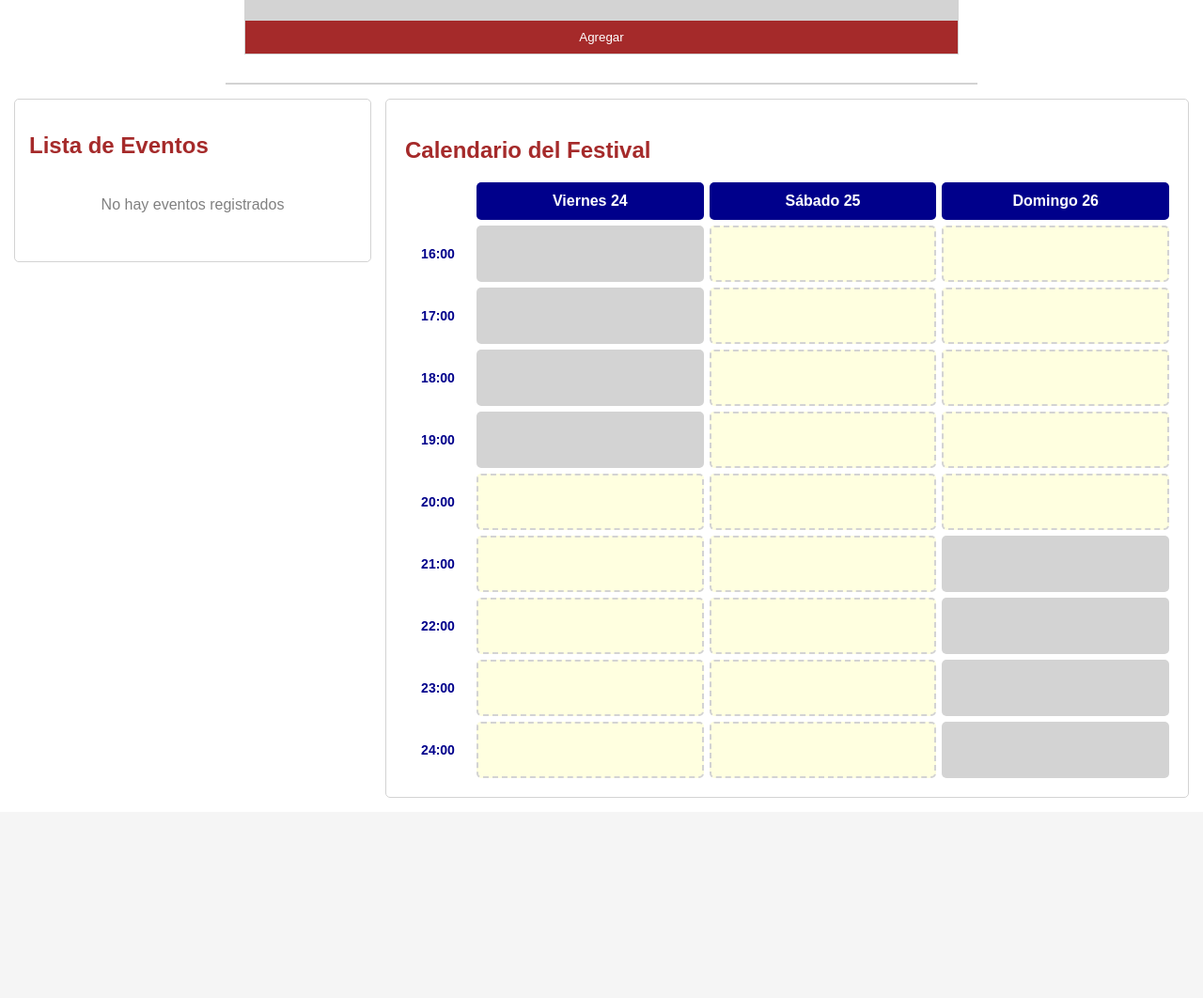
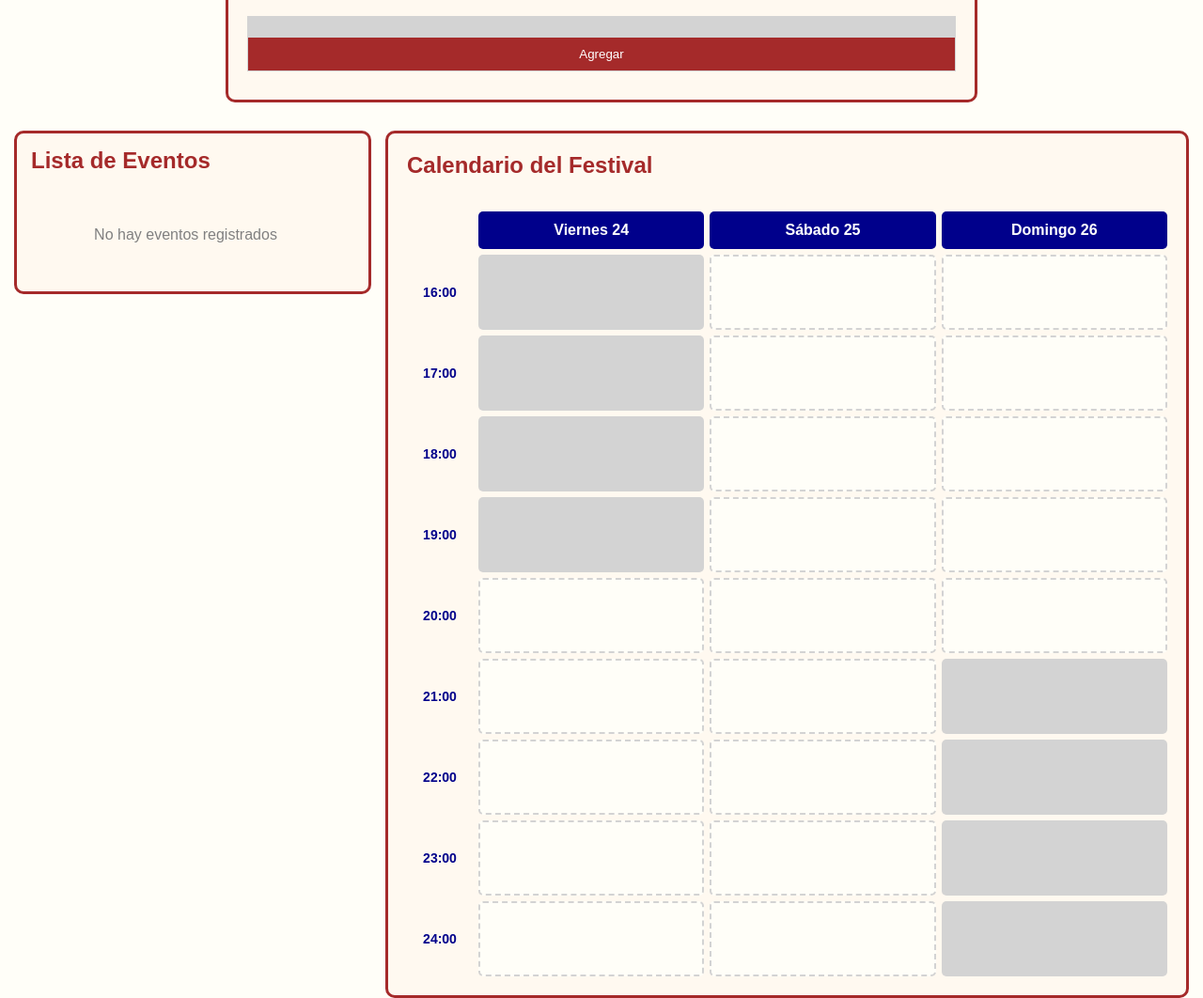
Before and after one commit to APGM82/Swing-CR, a website built with Vite: page index.html in a window 1280 px wide. Shown: the part 575-1637 px from the top of the page at 94% size. Before the commit the page ends 1439 px from the top, so only its background shows below. Built offline with nearby package versions, Linux system fonts and the light colour scheme.

Commit message:
Arreglos de draganddrop y calendario

```diff
--- a/src/main.js
+++ b/src/main.js
@@ -329,7 +329,7 @@ function mostrarEventos(eventoNuevoId = null) {
     html += `
       <div class="seccion-categoria">
         <h3 class="titulo-categoria titulo-clase">Clases</h3>
-        <div class="parrilla-eventos">
+        <div class="contenedor-tarjetas">
           ${clases.map(evento => crearTarjetaEvento(evento)).join('')}
         </div>
       </div>
@@ -341,7 +341,7 @@ function mostrarEventos(eventoNuevoId = null) {
     html += `
       <div class="seccion-categoria">
         <h3 class="titulo-categoria titulo-evento">Eventos</h3>
-        <div class="parrilla-eventos">
+        <div class="contenedor-tarjetas">
           ${eventosLista.map(evento => crearTarjetaEvento(evento)).join('')}
         </div>
       </div>
@@ -497,6 +497,7 @@ function manejarDragLeave(e) {
 
 // Cuando sueltan el evento en una celda
 function manejarDrop(e) {
+  console.log('¡¡¡¡moviendo evento!!!!');
   e.preventDefault();
   e.currentTarget.classList.remove('drag-over');
 
@@ -518,7 +519,8 @@ function manejarDrop(e) {
 
     // Ver si hay conflicto
     const conflicto = eventos.find(ev => {
-      if (ev.id === eventoId) return false; // No comparar consigo mismo
+      // No comparar consigo mismo
+      if (ev.id === eventoId) return false;
 
       const horaEvento = obtenerSoloHora(ev.time);
       const horaNueva = obtenerSoloHora(nuevaHora);
@@ -533,7 +535,7 @@ function manejarDrop(e) {
       evento.date = fechaAntigua;
       evento.time = horaAntigua;
 
-      mostrarMensaje('No se puede mover ahí, ya hay otro evento', true);
+      mostrarMensaje('No se puede mover a esa hora, ya hay otro evento en esa sala', true);
       mostrarCalendario();
     } else {
       // Si está bien, guardar
--- a/src/style.css
+++ b/src/style.css
@@ -4,7 +4,7 @@
 
 body {
   font-family: Arial, sans-serif;
-  background-color: whitesmoke;
+  background-color: #f5e6d3;
   margin: 0;
   padding: 0;
 }
@@ -12,7 +12,8 @@ body {
 .container {
   max-width: 1400px;
   margin: 0 auto;
-  background-color: white;
+  background-color: #fffef8;
+  box-shadow: 0 0 20px rgba(0,0,0,0.1);
 }
 
 /* Cabecera del festival */
@@ -147,11 +148,12 @@ main {
 }
 
 .seccion-formulario {
-  background-color: white;
+  background-color: #fff9f0;
   padding: 20px;
-  border-bottom: 2px solid lightgray;
+  border: 3px solid brown;
+  border-radius: 10px;
   max-width: 800px;
-  margin: 0 auto;
+  margin: 15px auto;
   width: 100%;
   box-sizing: border-box;
 }
@@ -165,24 +167,38 @@ main {
 }
 
 .seccion-calendario {
-  background-color: white;
+  background-color: #fff9f0;
   flex: 2;
   min-width: 0;
   padding: 15px;
-  border: 1px solid lightgray;
-  border-radius: 5px;
+  border: 3px solid brown;
+  border-radius: 10px;
   box-sizing: border-box;
+  display: flex;
+  flex-direction: column;
+}
+
+.seccion-calendario h2 {
+  margin-top: 0;
+  flex-shrink: 0;
 }
 
 .seccion-programa {
-  background-color: white;
+  background-color: #fff9f0;
   flex: 1;
   min-width: 280px;
   max-width: 380px;
   padding: 15px;
-  border: 1px solid lightgray;
-  border-radius: 5px;
+  border: 3px solid brown;
+  border-radius: 10px;
   box-sizing: border-box;
+  display: flex;
+  flex-direction: column;
+}
+
+.seccion-programa h2 {
+  margin-top: 0;
+  flex-shrink: 0;
 }
 
 form {
@@ -241,7 +257,15 @@ button:hover {
   margin: 15px 0;
 }
 
-.parrilla-eventos {
+/* Contenedor de lista de eventos con scroll */
+#lista-eventos {
+  overflow-y: auto;
+  flex: 1;
+  padding-right: 15px;
+  max-height: 840px;
+}
+
+.contenedor-tarjetas {
   display: grid;
   grid-template-columns: repeat(auto-fit, minmax(250px, 1fr));
   gap: 10px;
@@ -315,9 +339,7 @@ button:hover {
   color: gray;
   padding: 20px;
 }
-
 .seccion-calendario {
-  background-color: white;
   padding: 20px;
   margin: 0;
 }
@@ -326,9 +348,12 @@ button:hover {
   display: grid;
   grid-template-columns: 70px repeat(3, minmax(140px, 1fr));
   grid-template-rows: auto;
+  grid-auto-rows: minmax(80px, auto);
   gap: 6px;
   margin-top: 15px;
   max-width: 100%;
+  overflow-y: auto;
+  flex: 1;
 }
 
 .encabezado-dia {
@@ -359,18 +384,17 @@ button:hover {
 .celda-calendario {
   min-height: 60px;
   border: 2px dashed lightgray;
-  background-color: lightyellow;
+  background-color: #fffef8;
   border-radius: 5px;
   padding: 5px;
   display: flex;
-  flex-wrap: wrap;
-  gap: 3px;
-  align-content: flex-start;
+  flex-direction: column;
+  gap: 6px;
 }
 
 .celda-bloqueada {
   min-height: 60px;
-  background-color: lightgray;
+  background-color: #e0d8cc;
   border-radius: 5px;
 }
 
@@ -392,7 +416,7 @@ button:hover {
   border-radius: 3px;
   cursor: pointer;
   font-size: 11px;
-  flex: 0 0 calc(50% - 2px);
+  width: 100%;
   box-sizing: border-box;
   word-wrap: break-word;
 }
@@ -413,7 +437,6 @@ button:hover {
 }
 
 .celda-calendario.muchos-eventos .evento-calendario {
-  flex: 0 0 100%;
   font-size: 10px;
   padding: 3px;
 }
@@ -423,12 +446,24 @@ button:hover {
     flex-direction: column;
   }
 
+  .seccion-calendario,
+  .seccion-programa {
+    height: auto;
+    max-width: 100%;
+  }
+
+  #lista-eventos,
+  .calendario-grid {
+    max-height: none;
+  }
+
   .seccion-programa {
     max-width: 100%;
   }
 
   .calendario-grid {
     grid-template-columns: 70px repeat(3, minmax(100px, 1fr));
+    grid-auto-rows: minmax(80px, auto);
   }
 }
 
```
